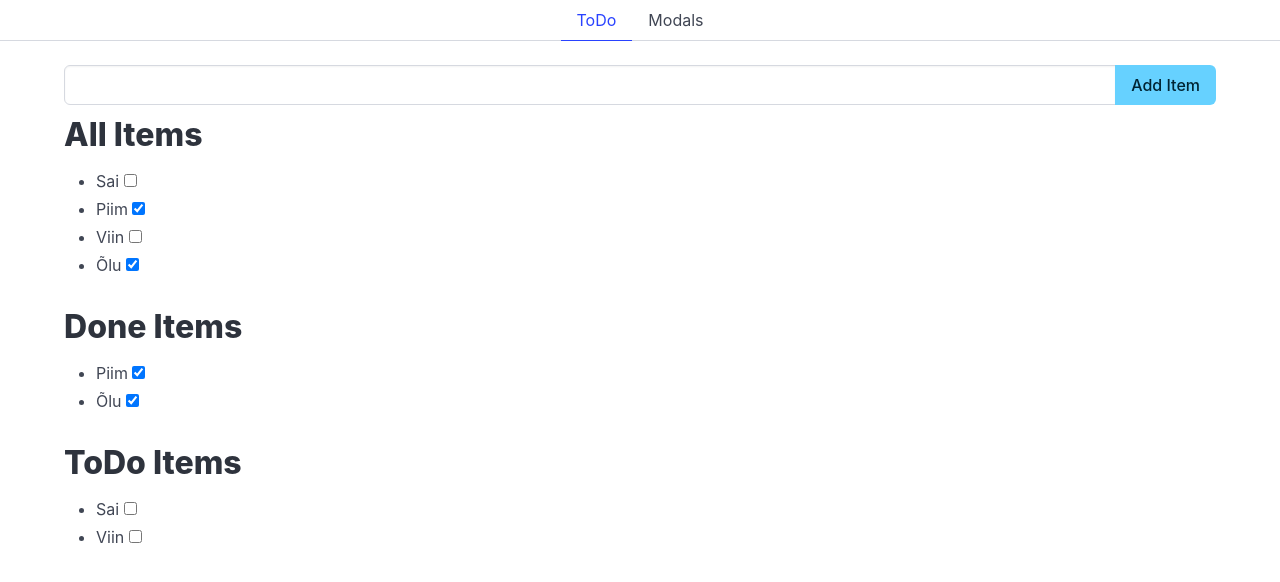
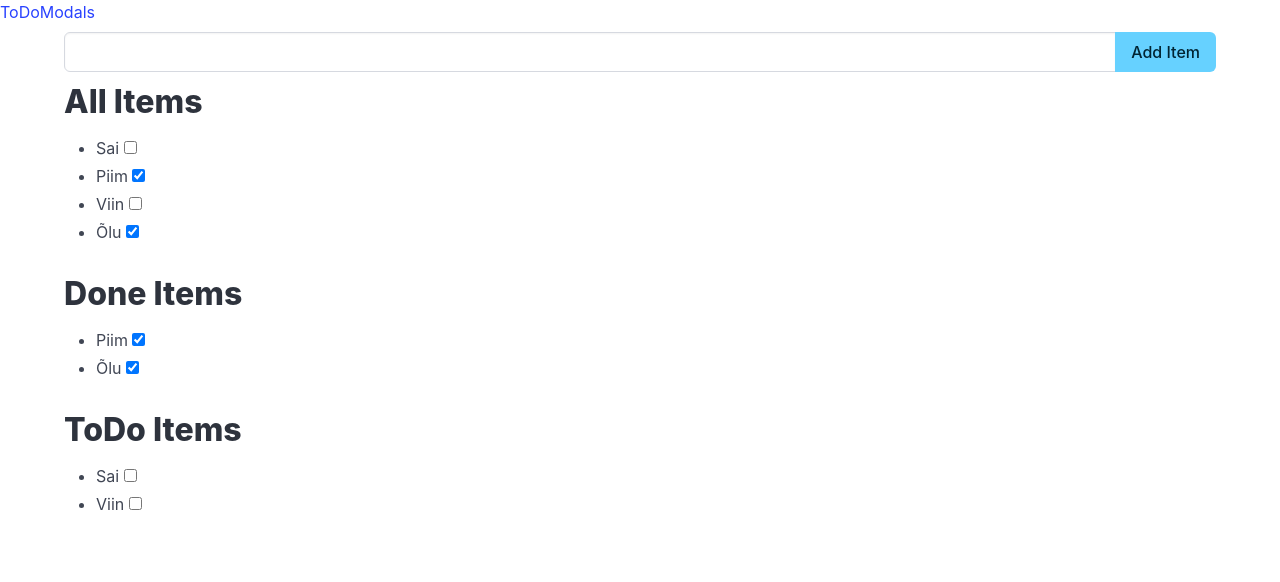
Before and after one commit to Kasparsu/ta24blearnnode, a Vue app: page / in a window 1280 px wide. Shown: the top 582 px of the page. Built offline with nearby package versions, Linux system fonts and the light colour scheme.

Commit message:
Add vue router

```diff
--- a/package.json
+++ b/package.json
@@ -19,6 +19,7 @@
   "dependencies": {
     "@vitejs/plugin-vue": "^6.0.3",
     "boxen": "^8.0.1",
-    "vue": "^3.5.26"
+    "vue": "^3.5.26",
+    "vue-router": "4"
   }
 }
--- a/src/App.vue
+++ b/src/App.vue
@@ -1,28 +1,15 @@
 <script setup>
 import { ref } from 'vue';
-import Tabs from './components/Tabs.vue';
-
-import ToDo from './pages/ToDo.vue';
-import Modals from './pages/Modals.vue';
-
-let tabTitles = ref([
-    'ToDo',
-    'Modals',
-]);
-
-let tabActive = ref(0);
-
-let contents = [
-    ToDo,
-    Modals,
-];
 
 </script>
 
 <template>
-    <Tabs :titles="tabTitles" :active="tabActive" @setActive="tabActive=$event"></Tabs>
+    <nav>
+        <RouterLink to="/">ToDo</RouterLink>
+        <RouterLink to="/modals">Modals</RouterLink>
+    </nav>
     <div class="container">
-        <component :is="contents[tabActive]"></component>
+        <RouterView></RouterView>
     </div>
 </template>
 
```
Also changed, not shown: src/index.js (+18 -1 lines), 1 other file (tests, documents, lock files or other folders).
